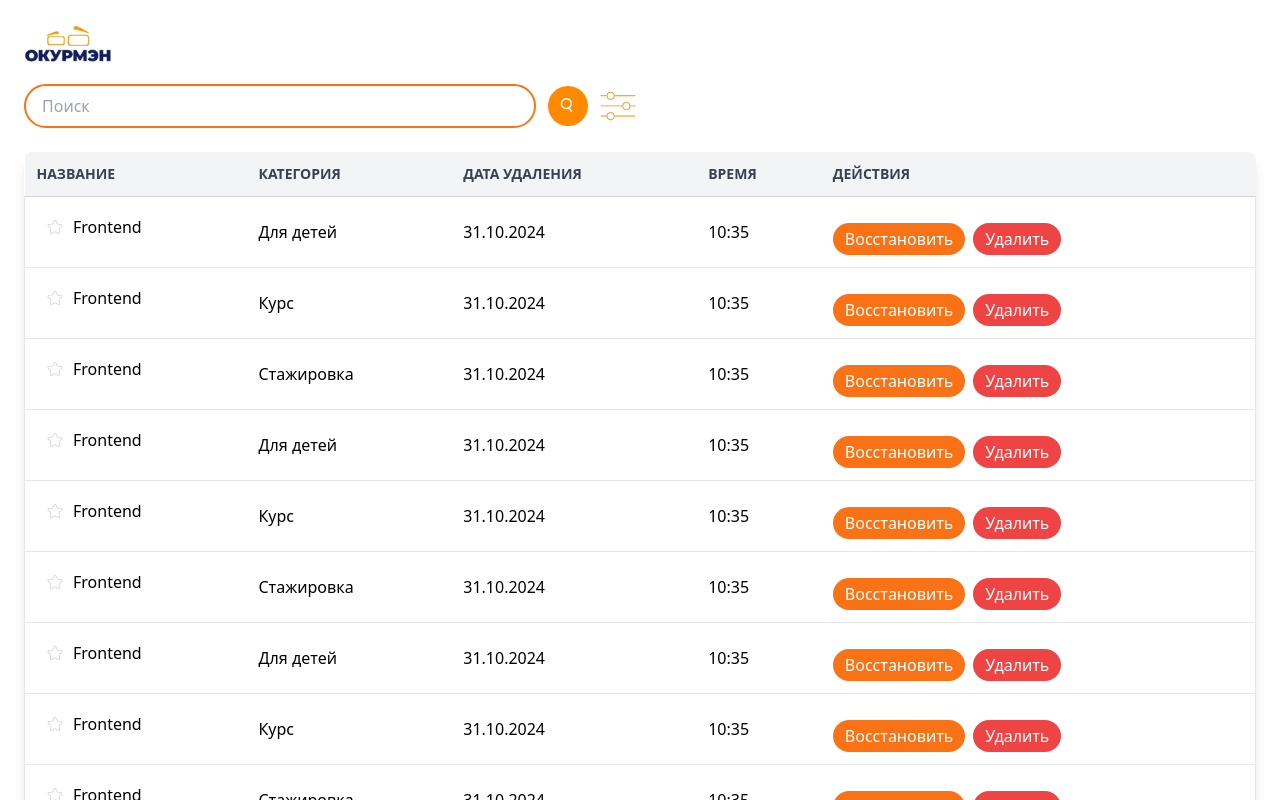
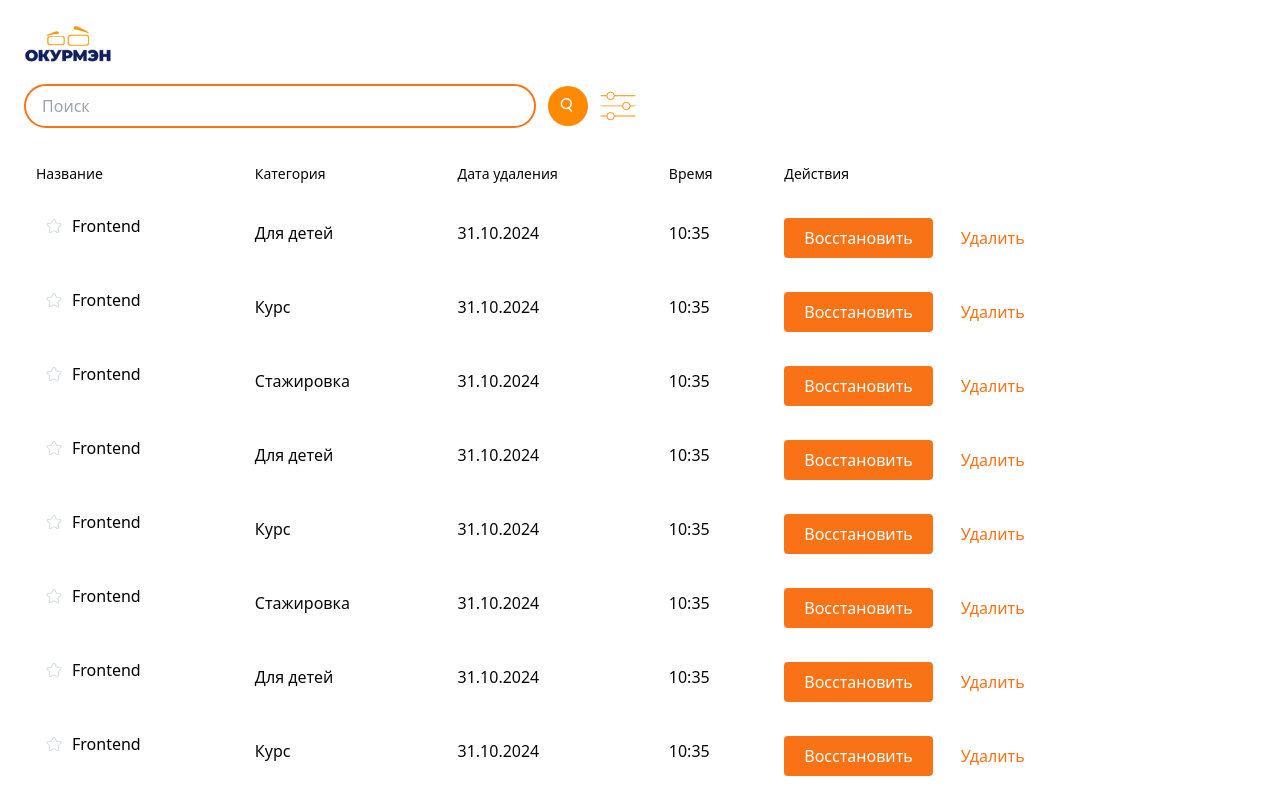
Before and after one commit to okurmenpro/okurmen-web, a React (Vite) app in the folder client/: page /archive in a window 1280 px wide. Shown: the top 800 px of the page. Built offline with nearby package versions, Linux system fonts and the light colour scheme.

Commit message:
style/fonts/buttons

```diff
--- a/client/src/components/archive/Archive.jsx
+++ b/client/src/components/archive/Archive.jsx
@@ -53,24 +53,27 @@ const TrashList = () => {
         </button>
       </div>
 
-      <div className="overflow-auto rounded-lg shadow-lg">
+      <div className="overflow-auto ">
         <table className="min-w-full bg-white">
           <thead>
-            <tr className="bg-gray-100 text-gray-700 text-sm uppercase font-semibold">
-              <th className="p-3 text-left border-b border-gray-300">Название</th>
-              <th className="p-3 text-left border-b border-gray-300">Категория</th>
-              <th className="p-3 text-left border-b border-gray-300">Дата удаления</th>
-              <th className="p-3 text-left border-b border-gray-300">Время</th>
-              <th className="p-3 text-left border-b border-gray-300">Действия</th>
+            <tr className=" text-gray-700 text-sm font-semibold">
+              <th className="p-3 text-left font-medium text-zinc-950">Название</th>
+              <th className="p-3 text-left font-medium text-zinc-950">Категория</th>
+              <th className="p-3 text-left font-medium text-zinc-950">Дата удаления</th>
+              <th className="p-3 text-left font-medium text-zinc-950">Время</th>
+              <th className="p-3 text-left font-medium text-zinc-950">Действия</th>
             </tr>
           </thead>
           <tbody>
+
             {data.map((item) => (
+
               <tr
                 key={item.id}
-                className="bg-white border border-gray-200 rounded-lg shadow-sm my-2"
+                className="bg-white rounded-lg shadow-sm my-2"
               >
-                <td className="p-3 rounded-l-lg whitespace-nowrap flex items-center relative">
+
+                <td className="p-3 font-medium rounded-l-lg whitespace-nowrap flex items-center relative">
                   <div
                     onClick={() => handleStarClick(item.id)}
                     className={`cursor-pointer transition-all duration-300 p-2 rounded-full ${item.isStarred ? 'bg-orange-100' : 'bg-transparent'} ${item.isStarred ? 'text-orange-600' : 'text-gray-300'}`}
@@ -79,16 +82,17 @@ const TrashList = () => {
                   </div>
                   {item.title}
                 </td>
-                <td className="p-3 whitespace-nowrap">{item.category}</td>
-                <td className="p-3 whitespace-nowrap">{item.deleteDate}</td>
-                <td className="p-3 whitespace-nowrap">{item.deleteTime}</td>
+                <td className="p-3 whitespace-nowrap font-medium text-zinc-950">{item.category}</td>
+
+                <td className="p-3 whitespace-nowrap font-medium text-zinc-950">{item.deleteDate}</td>
+                <td className="p-3 whitespace-nowrap font-medium text-zinc-950">{item.deleteTime}</td>
                 <td className="p-3 rounded-r-lg flex space-x-2 whitespace-nowrap">
-                  <button className="bg-orange-500 text-white py-1 px-3 rounded-full hover:bg-orange-600 transition duration-200">
+                  <button className="bg-orange-500 text-white py-2 px-5 rounded hover:bg-orange-600 transition duration-200 font-medium">
                     Восстановить
                   </button>
                   <button
                     onClick={() => handleDelete(item.id)}
-                    className="bg-red-500 text-white py-1 px-3 rounded-full hover:bg-red-600 transition duration-200"
+                    className="bg-white border-orange-600 text-orange-500 py-2 px-5 rounded font-medium"
                   >
                     Удалить
                   </button>
```
